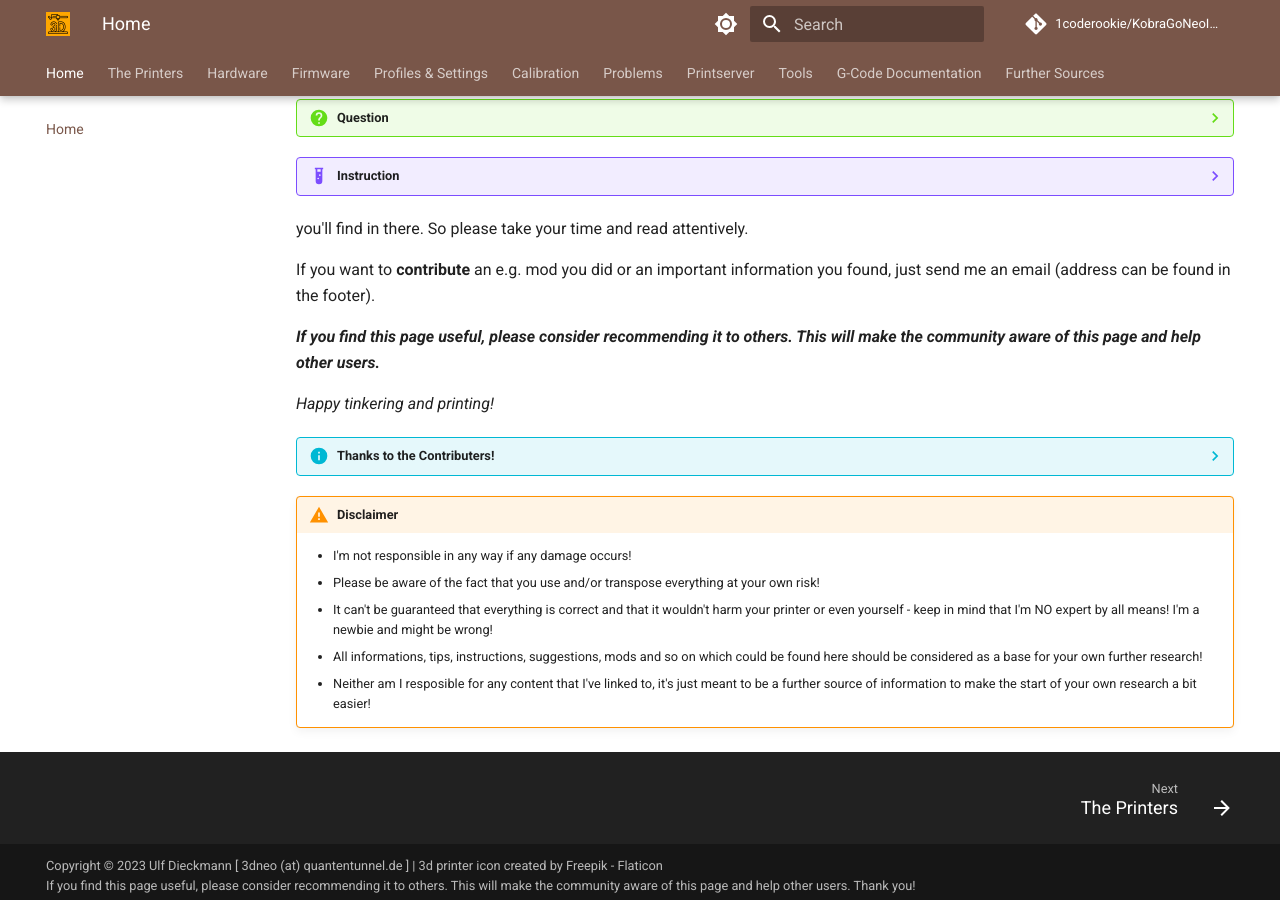
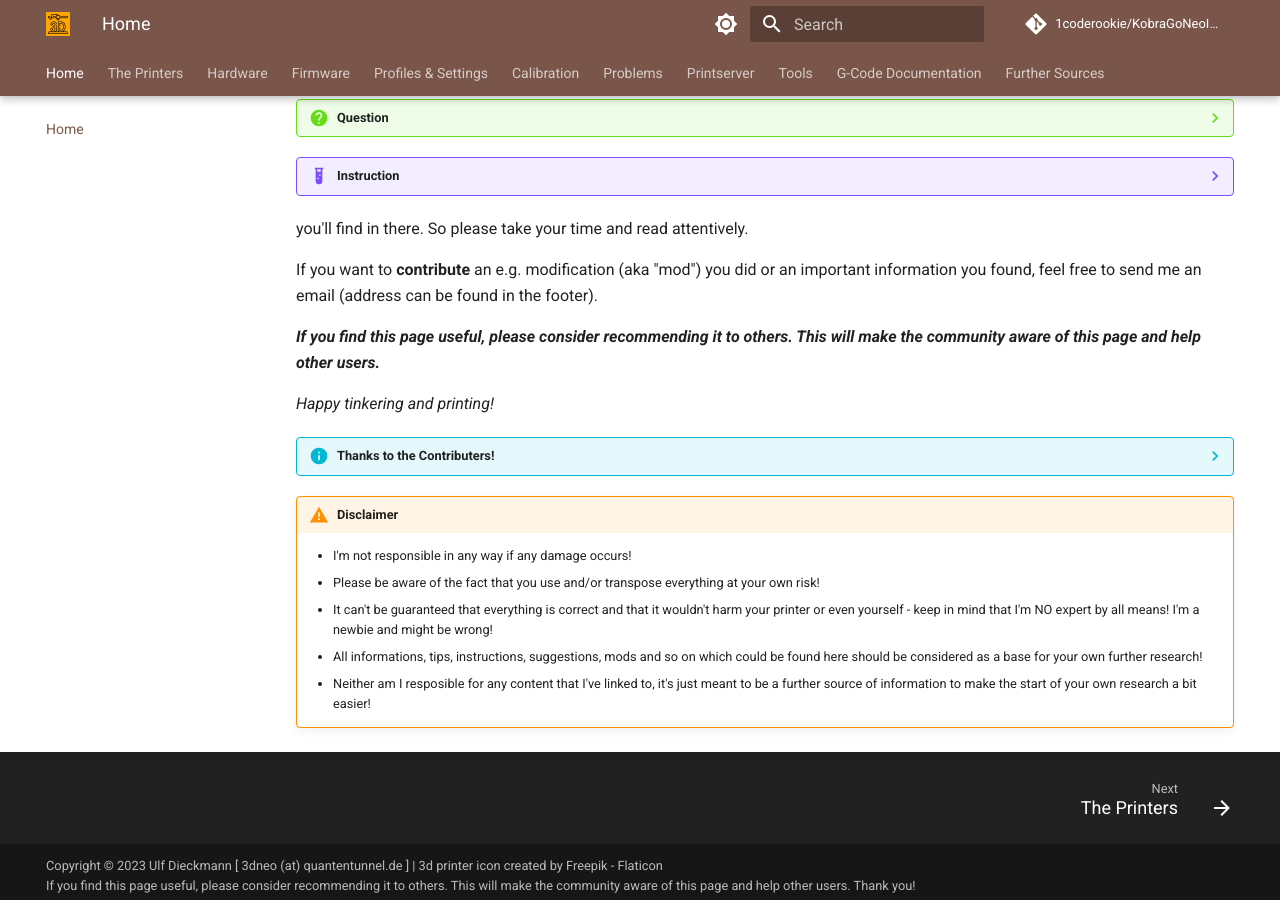
Before and after one commit to 1coderookie/KobraGoNeoInsights, an MkDocs documentation site: the page built from docs/index.md, in a window 1280 px wide and 900 px high, scrolled down 526 px. Built offline with MkDocs 1.6.1 and Material for MkDocs 9.7.7, drawn with Linux system fonts in a browser that asks for light colours; comment, search, counter and statistics services are not loaded.

Commit message:
Update index.md

```diff
--- a/docs/index.md
+++ b/docs/index.md
@@ -30,7 +30,7 @@ Please make sure to **mind the expandable textboxes** as they contain valuable i
 
 you'll find in there. So please take your time and read attentively.
 
-If you want to **contribute** an e.g. mod you did or an important information you found, just send me an email (address can be found in the footer).
+If you want to **contribute** an e.g. modification (aka "mod") you did or an important information you found, feel free to send me an email (address can be found in the footer).
 
 ***If you find this page useful, please consider recommending it to others. This will make the community aware of this page and help other users.***
 
```
